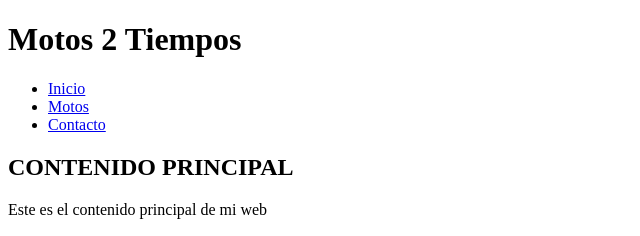
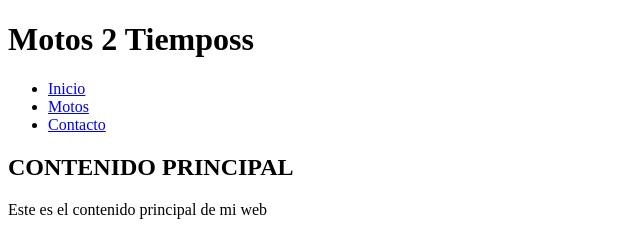
Before and after one commit to johancrp1/Html-Riwi, a plain HTML site: page Ejercicios Team lider/Ejercicio3/Ejercicio 1.html in a window 1280 px wide. Shown: the top 236 px of the page, 0-640 px from the left. Drawn offline with Linux system fonts and the light colour scheme.

Commit message:
Update Ejercicio 1.html

```diff
--- a/Ejercicios Team lider/Ejercicio3/Ejercicio 1.html
+++ b/Ejercicios Team lider/Ejercicio3/Ejercicio 1.html
@@ -7,7 +7,7 @@
 </head>
 <body>
     <header>
-        <h1>Motos 2 Tiempos</h1>
+        <h1>Motos 2 Tiemposs</h1>
     </header>
 
     <nav>
```
